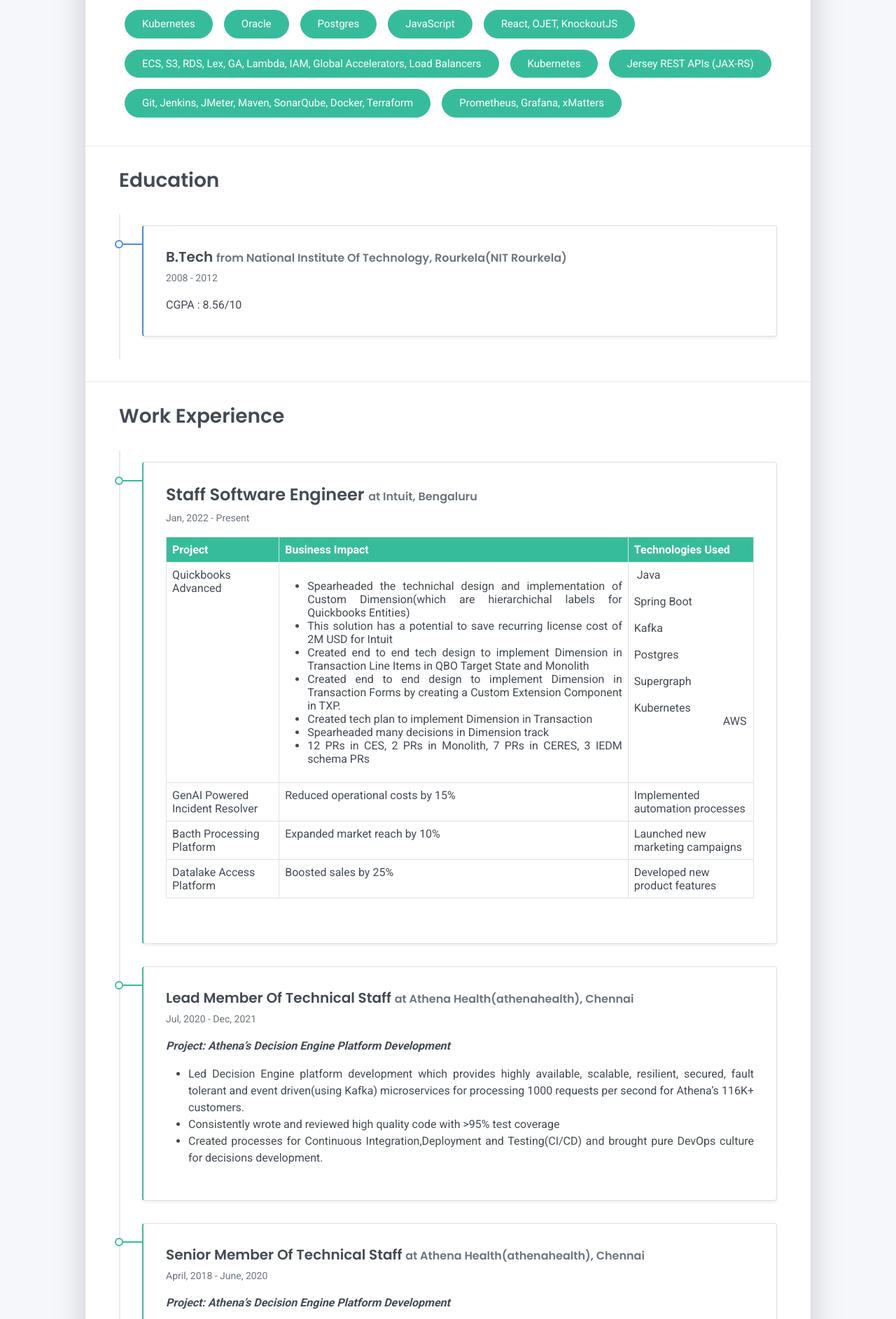
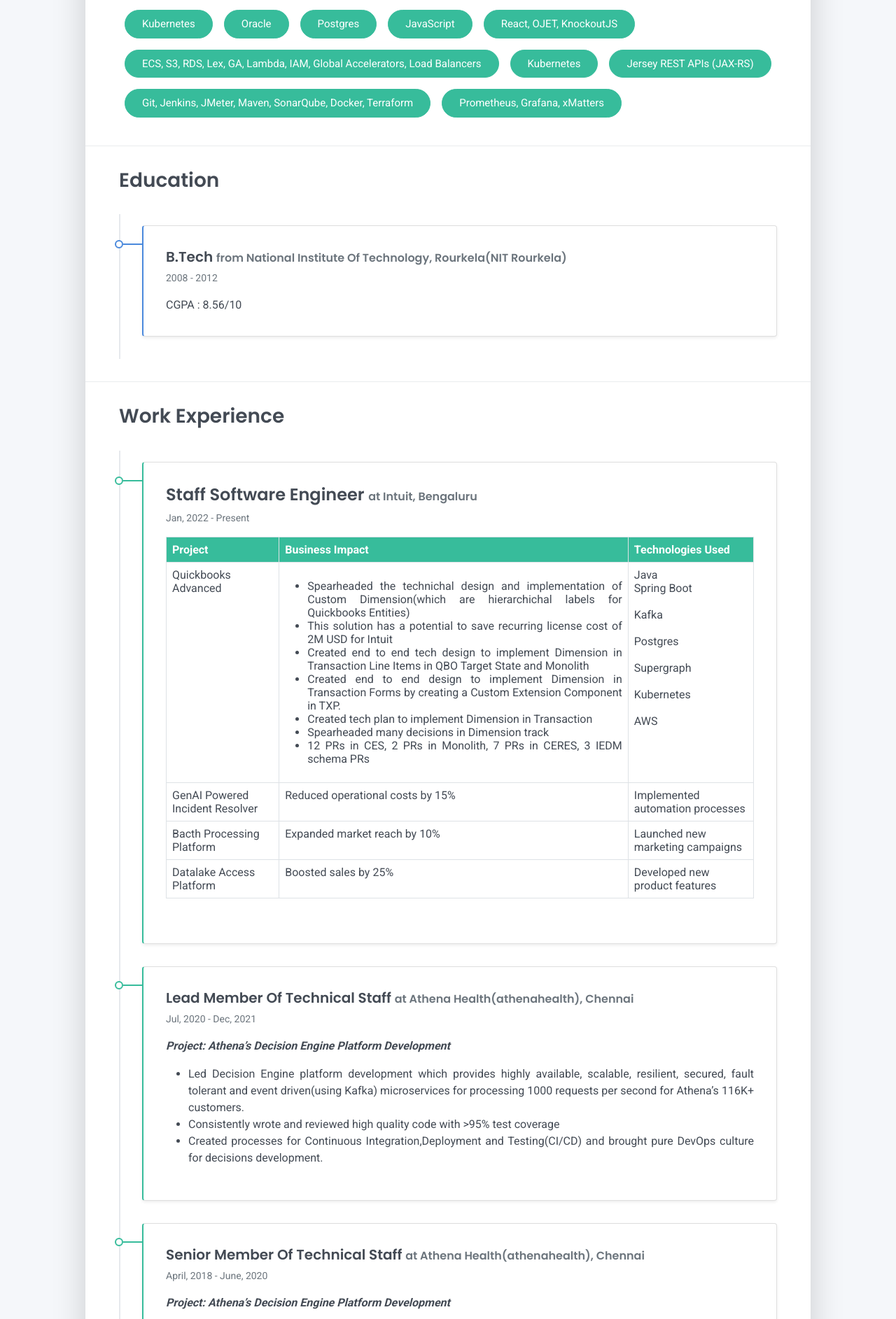
Before and after one commit to anandkshitiz/anandkshitiz.github.io, a Jekyll site: the page built from tabs/about.md, in a window 1280 px wide. Shown: the part 1121-3006 px from the top of the page at 70% size. Built offline with Jekyll 4.4.1, drawn with Linux system fonts in a browser that asks for light colours.

Commit message:
modified skills

```diff
--- a/tabs/about/content/work-experience-section.html
+++ b/tabs/about/content/work-experience-section.html
@@ -33,12 +33,17 @@
                                 </ul>
                                 </p>
                             </td>
-                            <td style="white-space: pre-wrap;"> Java
+                            <td style="white-space: preserve-breaks;"> Java
                                 Spring Boot
+
                                 Kafka
+
                                 Postgres
+
                                 Supergraph
+
                                 Kubernetes
+
                                 AWS </td>
                         </tr>
                         <tr>
```
